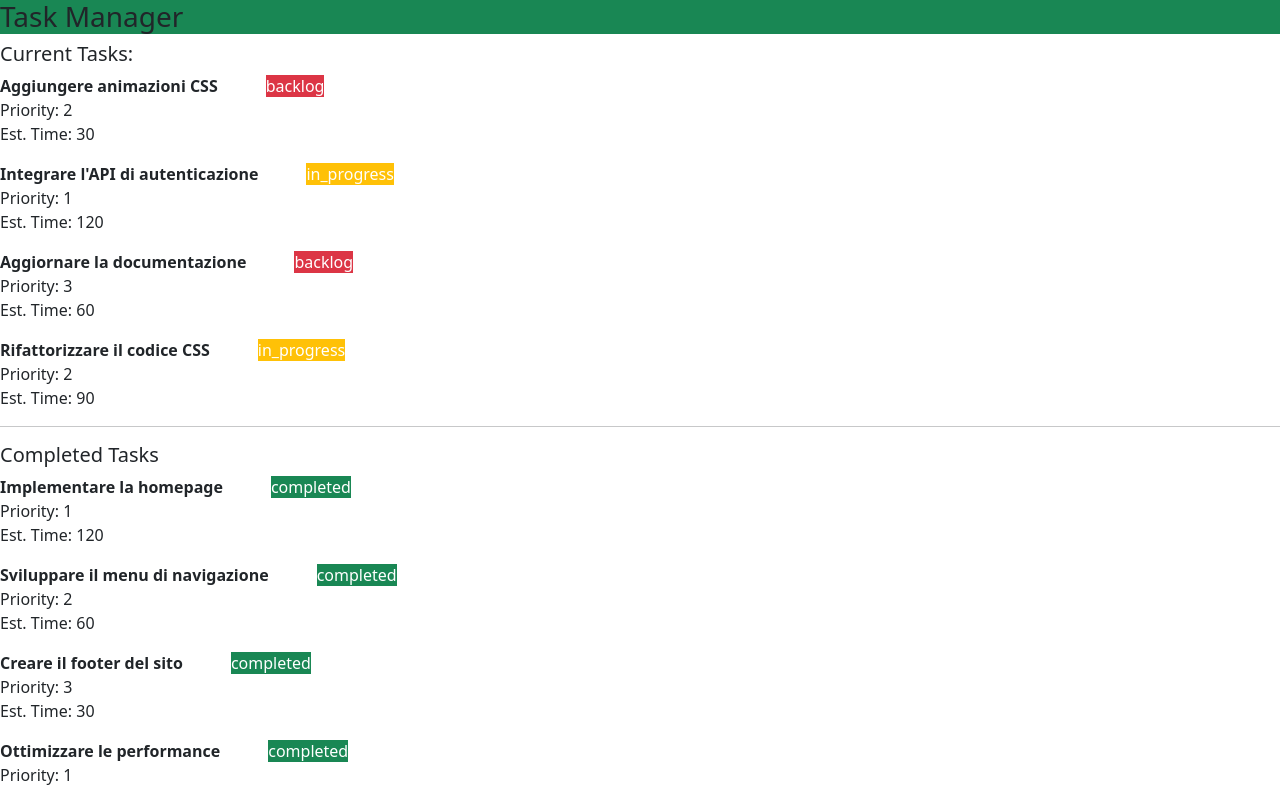
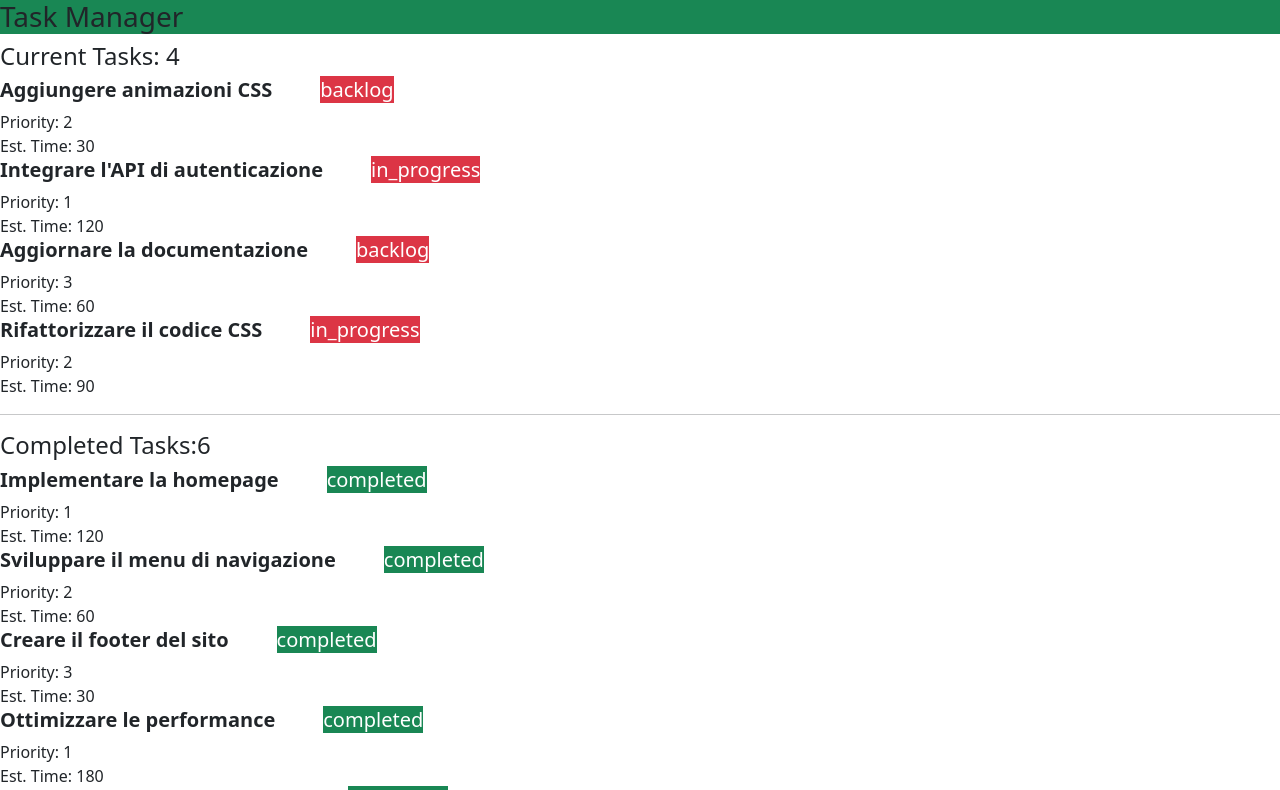
Before and after one commit to DavidIncarbone/react-task-list, a React (Vite) app: page / in a window 1280 px wide. Shown: the top 790 px of the page. Built offline with nearby package versions, Linux system fonts and the light colour scheme.

Commit message:
code refactory

```diff
--- a/src/App.jsx
+++ b/src/App.jsx
@@ -1,130 +1,39 @@
 import { useLayoutEffect, useState } from 'react'
-import "./model"
+import tasks from "./model"
 
 
 function App() {
-  const tasks = [
-    {
-      id: 1,
-      title: "Implementare la homepage",
-      priority: 1,
-      estimatedTime: 120,
-      state: "completed"
-    },
-    {
-      id: 2,
-      title: "Sviluppare il menu di navigazione",
-      priority: 2,
-      estimatedTime: 60,
-      state: "completed"
-    },
-    {
-      id: 3,
-      title: "Creare il footer del sito",
-      priority: 3,
-      estimatedTime: 30,
-      state: "completed"
-    },
-    {
-      id: 4,
-      title: "Ottimizzare le performance",
-      priority: 1,
-      estimatedTime: 180,
-      state: "completed"
-    },
-    {
-      id: 5,
-      title: "Scrivere test per i componenti",
-      priority: 2,
-      estimatedTime: 90,
-      state: "completed"
-    },
-    {
-      id: 6,
-      title: "Implementare la pagina dei contatti",
-      priority: 3,
-      estimatedTime: 60,
-      state: "completed"
-    },
-    {
-      id: 7,
-      title: "Aggiungere animazioni CSS",
-      priority: 2,
-      estimatedTime: 30,
-      state: "backlog"
-    },
-    {
-      id: 8,
-      title: "Integrare l'API di autenticazione",
-      priority: 1,
-      estimatedTime: 120,
-      state: "in_progress"
-    },
-    {
-      id: 9,
-      title: "Aggiornare la documentazione",
-      priority: 3,
-      estimatedTime: 60,
-      state: "backlog"
-    },
-    {
-      id: 10,
-      title: "Rifattorizzare il codice CSS",
-      priority: 2,
-      estimatedTime: 90,
-      state: "in_progress"
-    }
-  ];
 
-  function currentTasks() {
-    let current = tasks.map((task, index) => {
-      if (task.state.includes("backlog")) {
-        return (
-          <ul className="list-unstyled">
-            <li key={task.id}><b>{task.title}</b><span className="ms-5 bg-danger text-white">{task.state}</span></li>
-            <li key={task.id}>Priority: {task.priority}</li>
-            <li key={task.id}>Est. Time: {task.estimatedTime}</li>
-          </ul>
-        )
-      } else if (task.state.includes("in_progress")) {
-        return (
-          <ul className="list-unstyled">
-            <li key={task.id}><b>{task.title}</b><span className="ms-5 bg-warning text-white">{task.state}</span></li>
-            <li key={task.id}>Priority: {task.priority}</li>
-            <li key={task.id}>Est. Time: {task.estimatedTime}</li>
-          </ul>
-        )
-      }
-
-    })
-    return current
-  }
-
-  function completedTasks() {
-    let completed = tasks.map((task, index) => {
-      if (task.state.includes("completed")) {
-        return (
-          <ul className="list-unstyled">
-            <li key={task.id}><b>{task.title}</b><span className="ms-5 text-white bg-success">{task.state}</span></li>
-            <li key={task.id}>Priority: {task.priority}</li>
-            <li key={task.id}>Est. Time: {task.estimatedTime}</li>
-          </ul>
-        )
-      }
-    })
-    return completed
-  }
+  const currentTasks = tasks.filter((task) => task.state.includes("in_progress") || task.state.includes("backlog"));
+  const completedTasks = tasks.filter((task) => task.state.includes("completed"));
 
   return (
     <> <header className="bg-success"><h3>Task Manager</h3></header>
-      <main><h5>Current Tasks:{ }</h5>
-        {currentTasks()}
+      <main><h4>Current Tasks: {currentTasks.length}</h4>
+        <ul className="list-unstyled">
+          {currentTasks.map((task) => {
+            return (
+              <li key={task.id} className="list-unstyled">
+                <h5><b>{task.title}</b><span className="ms-5 text-white bg-danger">{task.state}</span></h5>
+                <div>Priority: {task.priority}</div>
+                <div>Est. Time: {task.estimatedTime}</div>
+              </li>
+            )
+          })}
+        </ul>
+
         <hr />
-        <h5>Completed Tasks</h5>
-        {completedTasks()}
+        <h4>Completed Tasks:{completedTasks.length}</h4>
+        <ul className="list-unstyled">
+          {completedTasks.map((task) => {
 
-
-
+            return (<li key={task.id} className="list-unstyled">
+              <h5><b>{task.title}</b><span className="ms-5 text-white bg-success">{task.state}</span></h5>
+              <div>Priority: {task.priority}</div>
+              <div>Est. Time: {task.estimatedTime}</div>
+            </li>)
+          })}
+        </ul>
       </main>
 
     </>
```
Also changed, not shown: src/model.jsx (line endings or trailing spaces).
